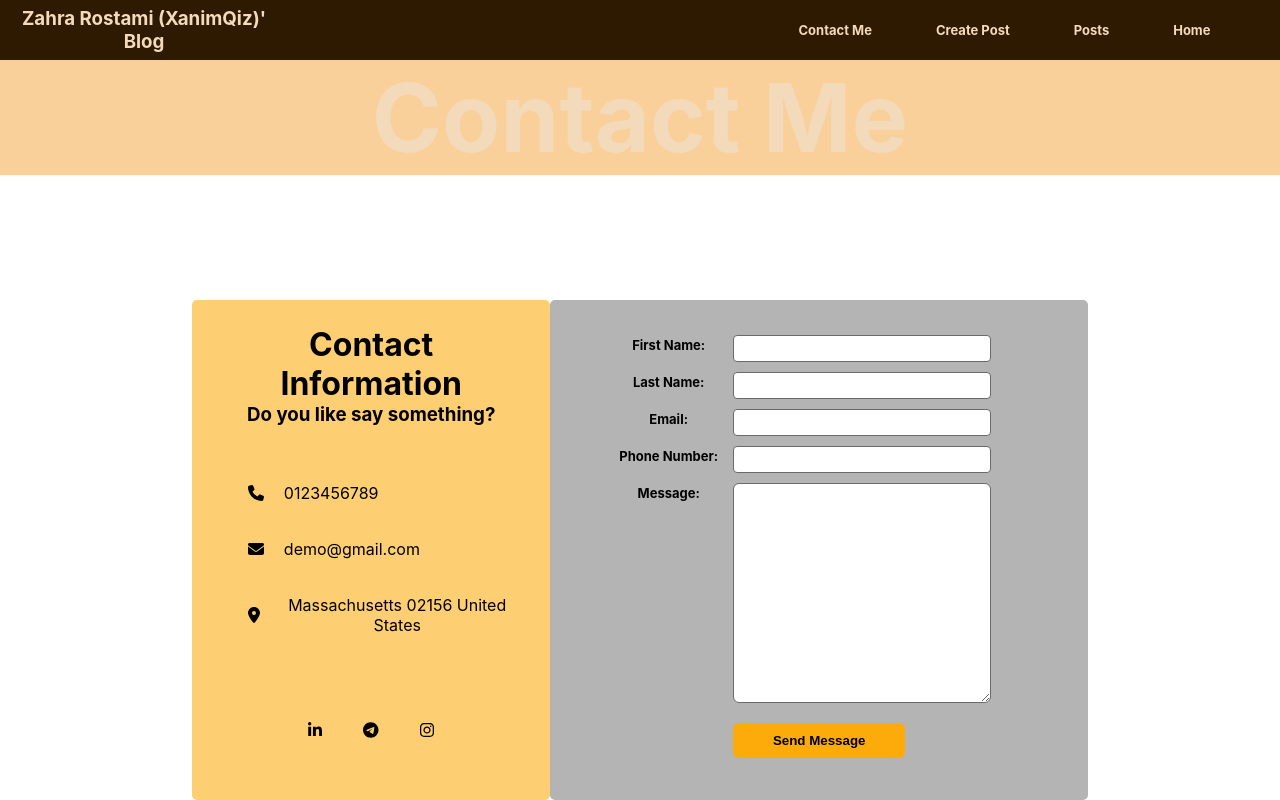
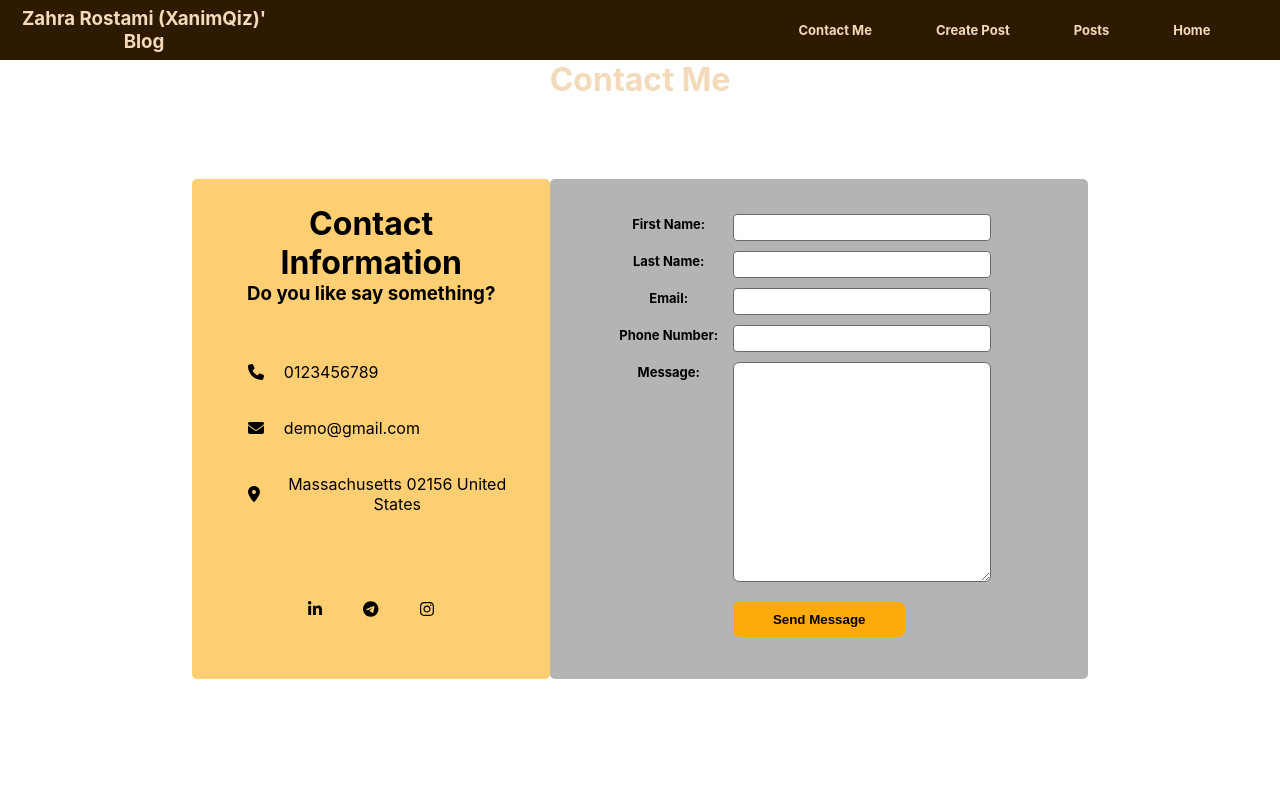
Before and after one commit to zahraRostami1999/blog-app, a React (Create React App) app: page /contactMe in a window 1280 px wide. Built offline with nearby package versions, Linux system fonts and the light colour scheme.

Commit message:
edit Header component style file: delete height

```diff
--- a/src/Components/header/header.module.css
+++ b/src/Components/header/header.module.css
@@ -1,7 +1,7 @@
 .container {
   color: rgb(242, 218, 187);
   width: 100%;
-  height: 220px;
+
   display: flex;
   justify-content: center;
 }
@@ -52,14 +52,5 @@
 
 .navbarContainer a:hover {
   border-radius: 12px;
-  border: 2px solid rgb(242, 218, 187);
+  border: 1px solid rgb(242, 218, 187);
 }
-
-.secundRow {
-
-  background-color: rgb(249, 208, 154);
-}
-
-.secundRow h1{
-    font-size: 95px;
-}
```
